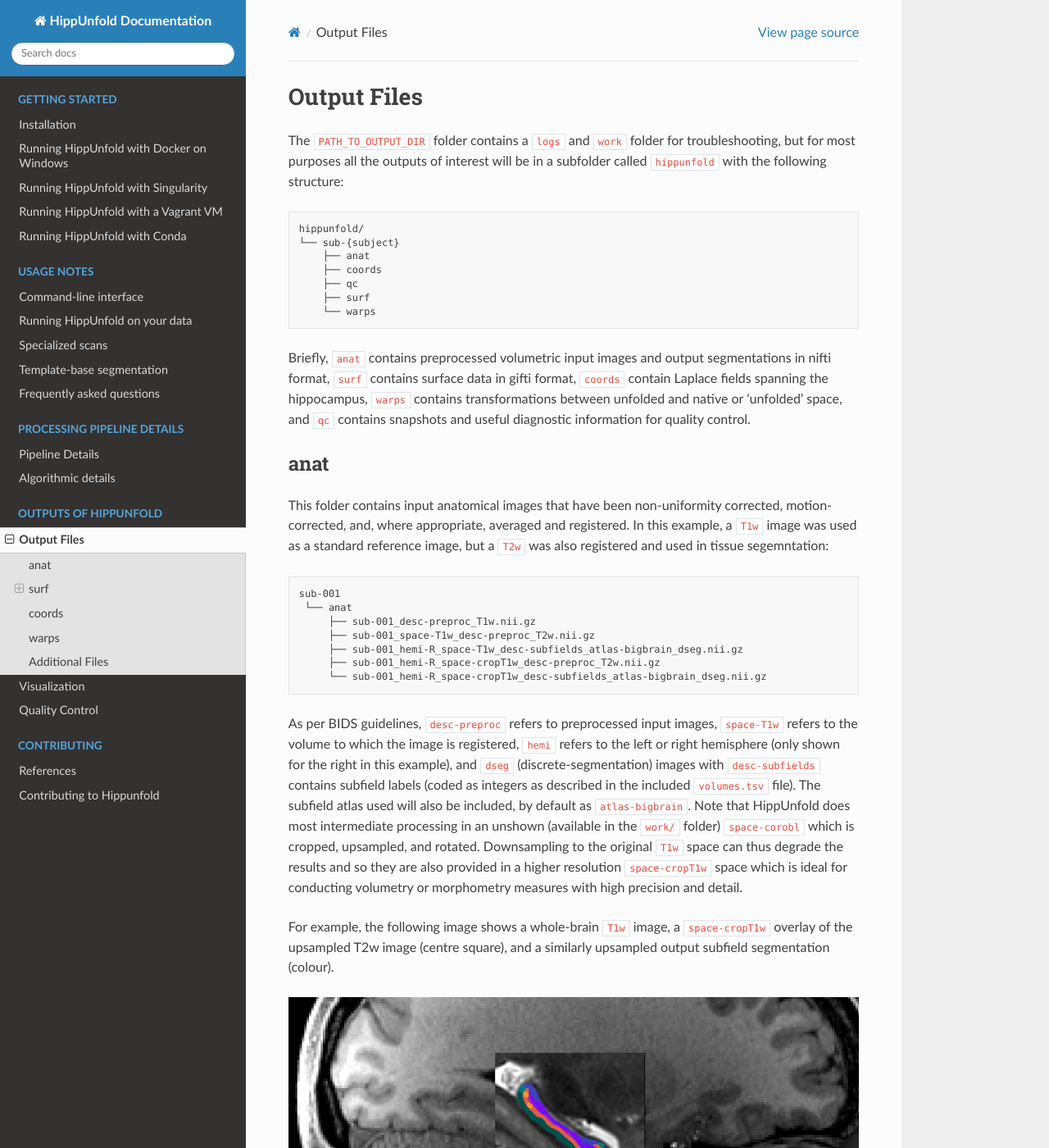
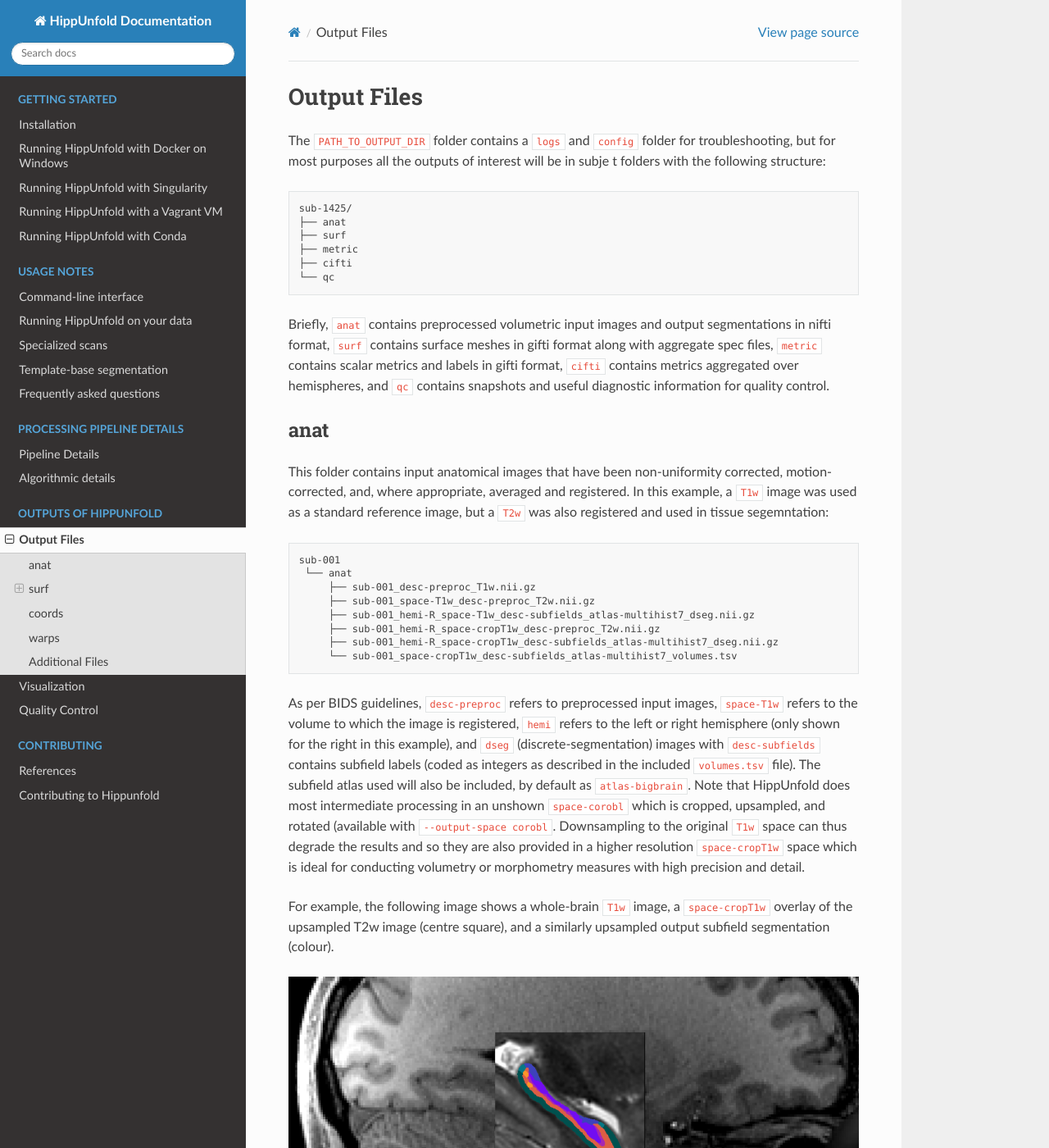
Before and after one commit to khanlab/hippunfold, a Sphinx documentation site: the page built from docs/outputs/output_files.md, in a window 1280 px wide and 1400 px high. Shown: the whole window at 82% size. Built offline with Sphinx 7.4.7 and the Read the Docs theme 3.1.0, drawn with Linux system fonts in a browser that asks for light colours; some of the changed text lies outside the part shown.

Commit message:
Update output_files.md

```diff
--- a/docs/outputs/output_files.md
+++ b/docs/outputs/output_files.md
@@ -1,16 +1,16 @@
 # Output Files
 
-The `PATH_TO_OUTPUT_DIR` folder contains a `logs` and `work` folder for troubleshooting, but for most purposes all the outputs of interest will be in a subfolder called `hippunfold` with the following structure:
+The `PATH_TO_OUTPUT_DIR` folder contains a `logs` and `config` folder for troubleshooting, but for most purposes all the outputs of interest will be in subje t folders with the following structure:
 
-    hippunfold/
-    └── sub-{subject}
-        ├── anat
-        ├── coords
-        ├── qc
-        ├── surf
-        └── warps
+    sub-1425/
+    ├── anat
+    ├── surf
+    ├── metric
+    ├── cifti
+    └── qc
 
-Briefly, `anat` contains preprocessed volumetric input images and output segmentations in nifti format, `surf` contains surface data in gifti format, `coords` contain Laplace fields spanning the hippocampus, `warps` contains transformations between unfolded and native or 'unfolded' space, and `qc` contains snapshots and useful diagnostic information for quality control.
+
+Briefly, `anat` contains preprocessed volumetric input images and output segmentations in nifti format, `surf` contains surface meshes in gifti format along with aggregate spec files, `metric` contains scalar metrics and labels in gifti format, `cifti` contains metrics aggregated over hemispheres, and `qc` contains snapshots and useful diagnostic information for quality control.
 
 ## anat
 
@@ -22,11 +22,12 @@ In this example, a `T1w` image was used as a standard reference image, but a `T2
      └── anat
          ├── sub-001_desc-preproc_T1w.nii.gz
          ├── sub-001_space-T1w_desc-preproc_T2w.nii.gz
-         ├── sub-001_hemi-R_space-T1w_desc-subfields_atlas-bigbrain_dseg.nii.gz
+         ├── sub-001_hemi-R_space-T1w_desc-subfields_atlas-multihist7_dseg.nii.gz
          ├── sub-001_hemi-R_space-cropT1w_desc-preproc_T2w.nii.gz
-         └── sub-001_hemi-R_space-cropT1w_desc-subfields_atlas-bigbrain_dseg.nii.gz
+         ├── sub-001_hemi-R_space-cropT1w_desc-subfields_atlas-multihist7_dseg.nii.gz
+         └── sub-001_space-cropT1w_desc-subfields_atlas-multihist7_volumes.tsv
 
-As per BIDS guidelines, `desc-preproc` refers to preprocessed input images, `space-T1w` refers to the volume to which the image is registered, `hemi` refers to the left or right hemisphere (only shown for the right in this example), and `dseg` (discrete-segmentation) images with `desc-subfields` contains subfield labels (coded as integers as described in the included `volumes.tsv` file). The subfield atlas used will also be included, by default as `atlas-bigbrain`. Note that HippUnfold does most intermediate processing in an unshown (available in the `work/` folder) `space-corobl` which is cropped, upsampled, and rotated. Downsampling to the original `T1w` space can thus degrade the results and so they are also provided in a higher resolution `space-cropT1w` space which is ideal for conducting volumetry or morphometry measures with high precision and detail.
+As per BIDS guidelines, `desc-preproc` refers to preprocessed input images, `space-T1w` refers to the volume to which the image is registered, `hemi` refers to the left or right hemisphere (only shown for the right in this example), and `dseg` (discrete-segmentation) images with `desc-subfields` contains subfield labels (coded as integers as described in the included `volumes.tsv` file). The subfield atlas used will also be included, by default as `atlas-bigbrain`. Note that HippUnfold does most intermediate processing in an unshown `space-corobl` which is cropped, upsampled, and rotated (available with `--output-space corobl`. Downsampling to the original `T1w` space can thus degrade the results and so they are also provided in a higher resolution `space-cropT1w` space which is ideal for conducting volumetry or morphometry measures with high precision and detail.
 
 For example, the following image shows a whole-brain `T1w` image, a
 `space-cropT1w` overlay of the upsampled T2w image (centre square), and a similarly upsampled output
```
Also changed, not shown: other parts of docs/outputs/output_files.md (+1 -0 lines).
